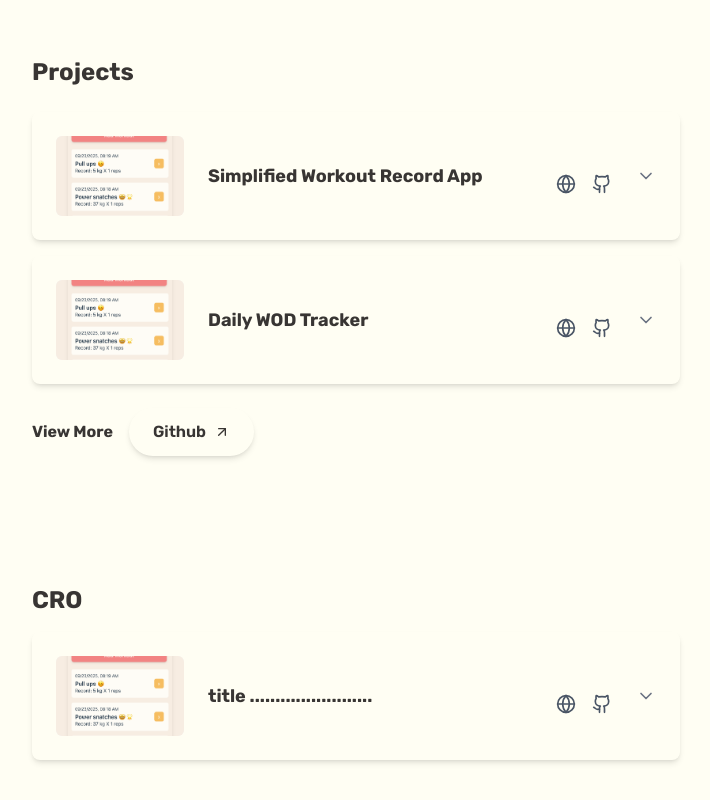
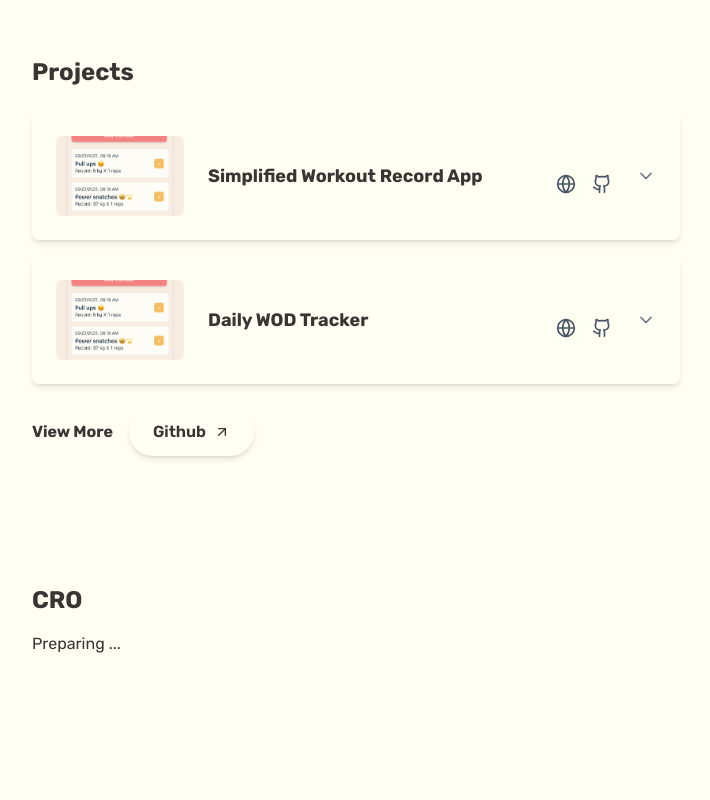
Before and after one commit to erika-goodwin/myproject-26-1-portfolio, a Next.js app: page / in a window 1280 px wide. Shown: the part 2308-3108 px from the top of the page, without its empty margins (512-1222 px from the left). After the commit the page ends 3004 px from the top, so only its background shows below. Built offline with nearby package versions, Linux system fonts and the light colour scheme.

Commit message:
Done | hide CRO section

```diff
--- a/components/cro.tsx
+++ b/components/cro.tsx
@@ -14,9 +14,10 @@ export default function Cro() {
 
       <h2 className="hidden md:inline-block text-2xl font-bold mb-4">CRO</h2>
       <div className="space-y-4">
-        {croProjects.map((project) => (
+        {/* {croProjects.map((project) => (
           <ProjectTile key={project.id} project={project} />
-        ))}
+        ))} */}
+        Preparing ...
       </div>
       {/* <div className="flex flex-row items-center">
         <p className="mr-4 font-bold">View More </p>
```
